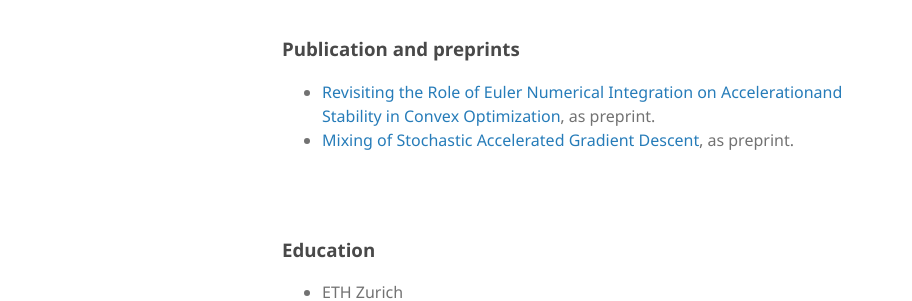
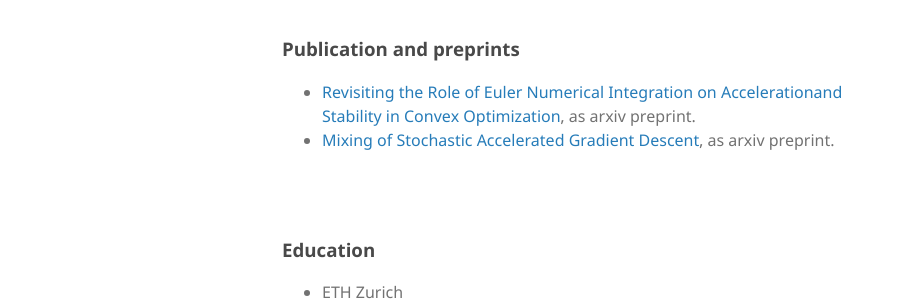
Before and after one commit to phei-iuen/phei-iuen.github.io, a Jekyll site: the page built from index.md, in a window 1280 px wide. Shown: the part 247-548 px from the top of the page, without its empty margins (178-1090 px from the left). Built offline with Jekyll 4.4.1, drawn with Linux system fonts in a browser that asks for light colours.

Commit message:
Update index.md

```diff
--- a/index.md
+++ b/index.md
@@ -8,8 +8,8 @@ I am interested in topics including 1) optimization in machine learning and 2) d
 
 <br/><br/>
 ### Publication and preprints
-* [Revisiting the Role of Euler Numerical Integration on Accelerationand Stability in Convex Optimization](pdfs/revisiting.pdf), as preprint.
-* [Mixing of Stochastic Accelerated Gradient Descent](pdfs/mixing.pdf), as preprint.
+* [Revisiting the Role of Euler Numerical Integration on Accelerationand Stability in Convex Optimization](pdfs/revisiting.pdf), as arxiv preprint.
+* [Mixing of Stochastic Accelerated Gradient Descent](pdfs/mixing.pdf), as arxiv preprint.
 
 <br/><br/>
 ### Education
```
